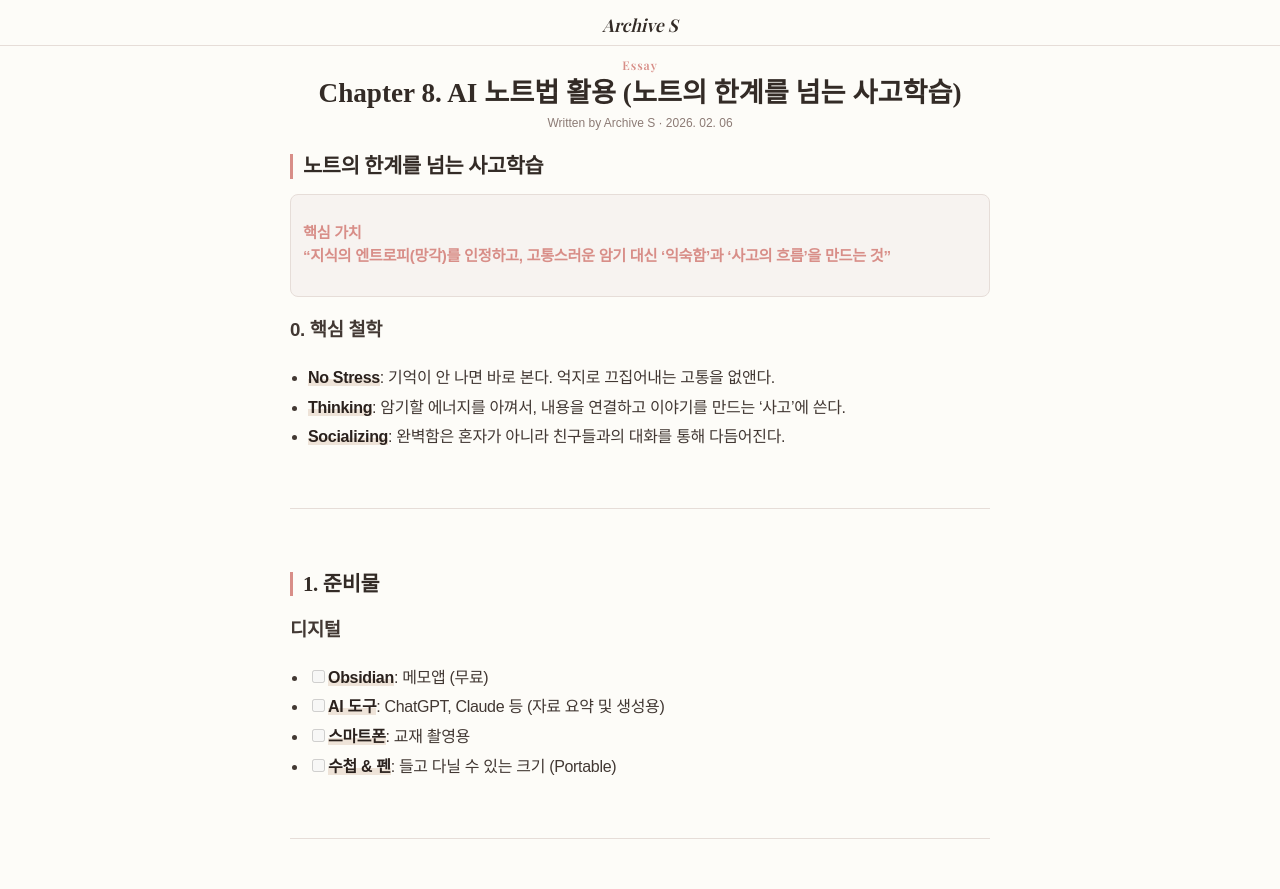
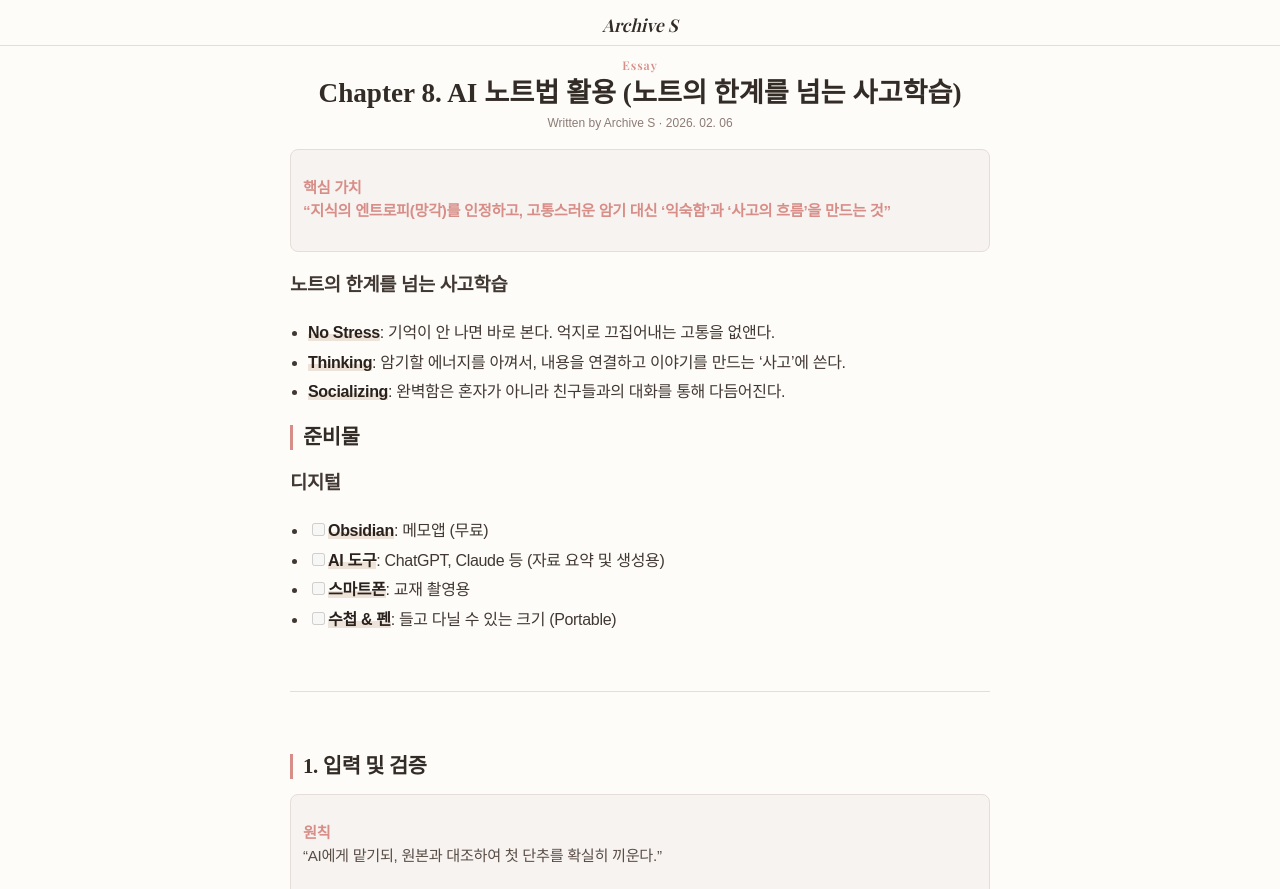
Before and after one commit to somath-edu/somath-edu.github.io, a Jekyll site: the page built from library/entropy-ch8.md, in a window 1280 px wide and 900 px high, cut to the strip 0-889 px from the top of the window. Built offline with Jekyll 4.4.1, drawn with Linux system fonts in a browser that asks for light colours; some web fonts are replaced.

Commit message:
Update entropy-ch8.md

```diff
--- a/library/entropy-ch8.md
+++ b/library/entropy-ch8.md
@@ -6,21 +6,16 @@ date: 2026-02-06
 prev_link: /entropy-ch7.html
 ---
 
-## 노트의 한계를 넘는 사고학습
-
 > **핵심 가치**<br>
 > **"지식의 엔트로피(망각)를 인정하고, 고통스러운 암기 대신 '익숙함'과 '사고의 흐름'을 만드는 것"**
 
-### 0. 핵심 철학
+### 노트의 한계를 넘는 사고학습
 - **No Stress**: 기억이 안 나면 바로 본다. 억지로 끄집어내는 고통을 없앤다.
 - **Thinking**: 암기할 에너지를 아껴서, 내용을 연결하고 이야기를 만드는 '사고'에 쓴다.
 - **Socializing**: 완벽함은 혼자가 아니라 친구들과의 대화를 통해 다듬어진다.
 
-<br>
-<hr>
-<br>
 
-## 1. 준비물
+## 준비물
 
 ### 디지털
 - [ ] **Obsidian**: 메모앱 (무료)
```
